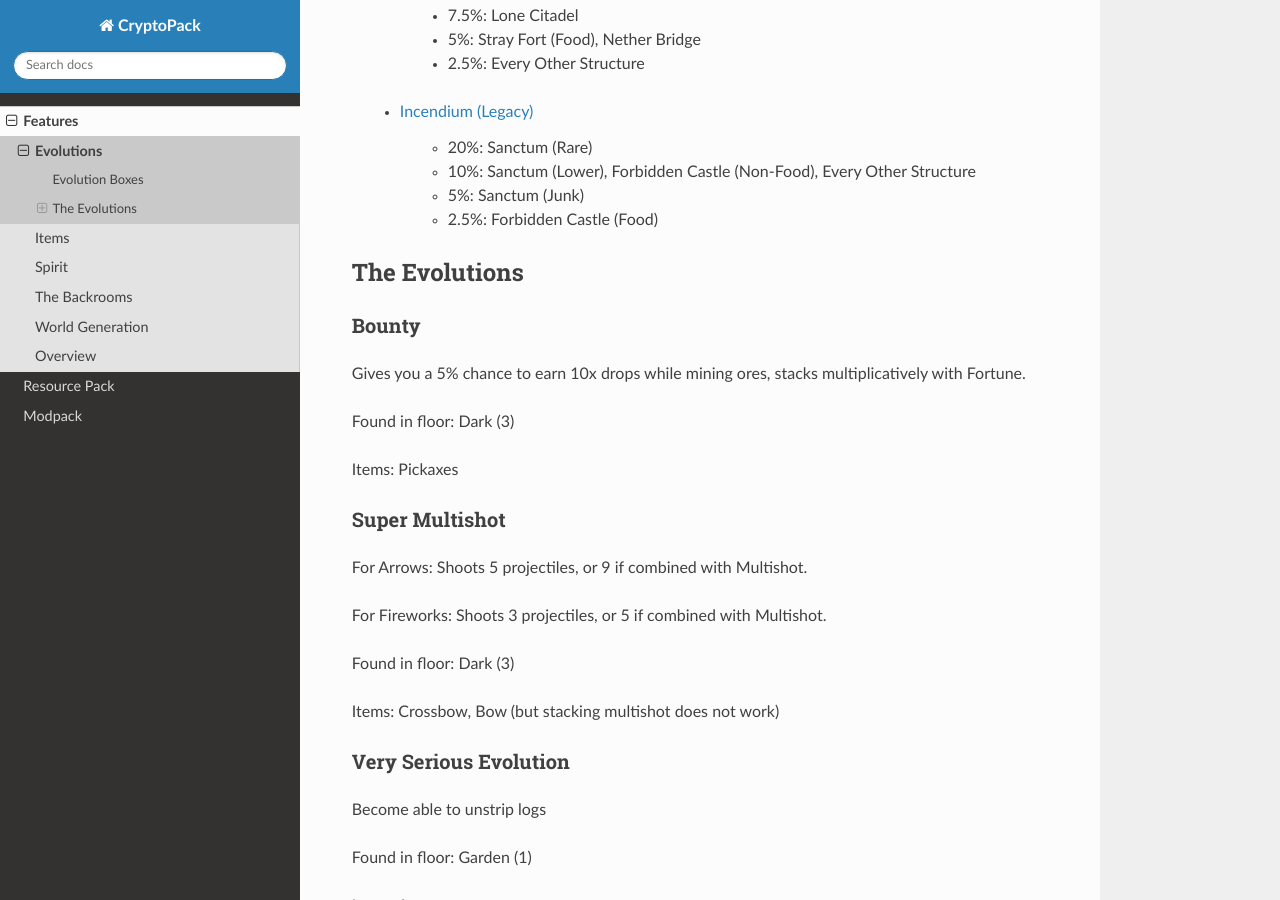
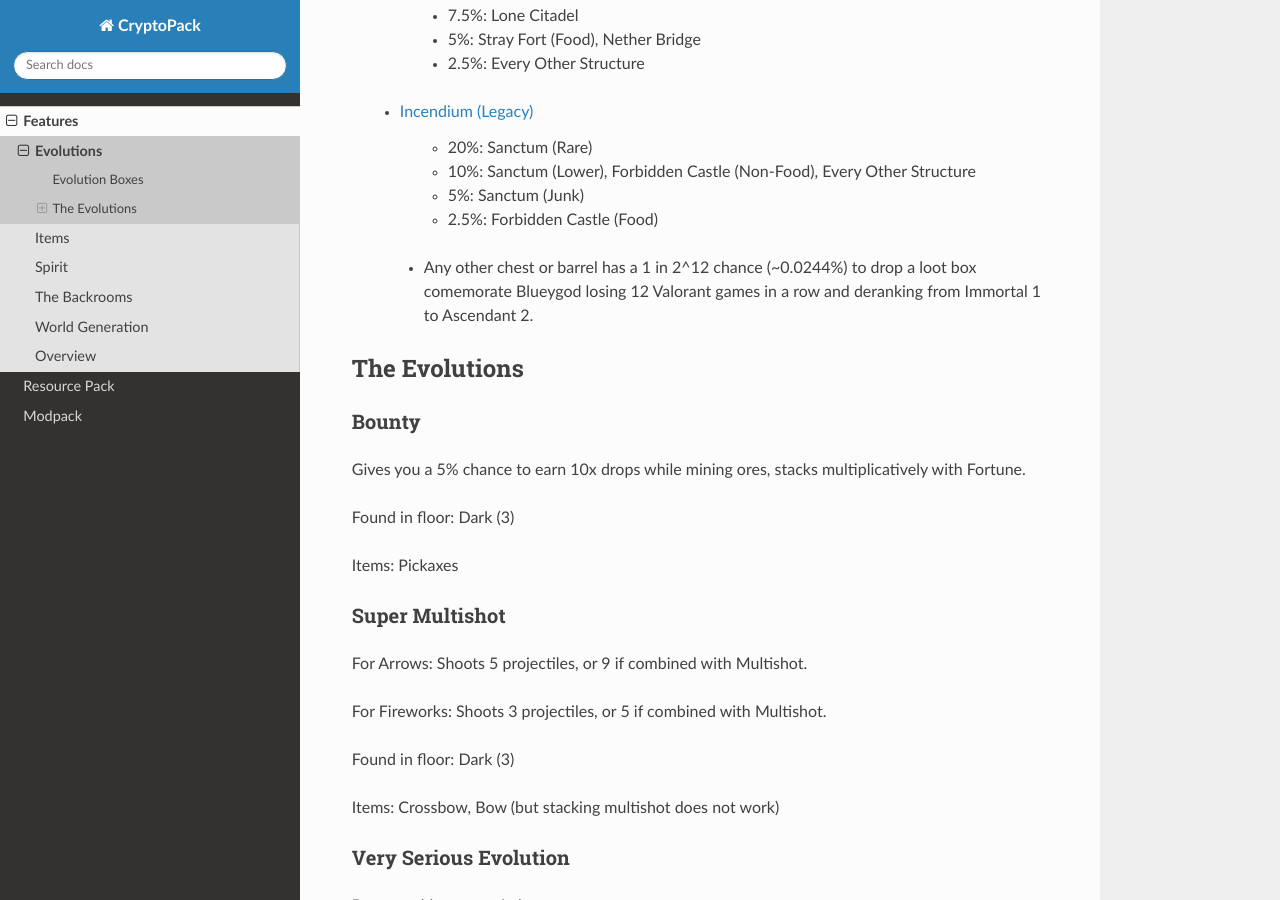
Before and after one commit to Shwabbaa/cryptopack-docs, a Sphinx documentation site: the page built from docs/source/features/evolutions.rst, in a window 1280 px wide and 900 px high, scrolled down 1160 px. Built offline with Sphinx 7.4.7 and the Read the Docs theme 3.1.0, drawn with Linux system fonts in a browser that asks for light colours; pages that are not in the unit, such as notebooks, are missing from menus.

Commit message:
Update evolutions.rst

```diff
--- a/docs/source/features/evolutions.rst
+++ b/docs/source/features/evolutions.rst
@@ -68,6 +68,8 @@
       * 5%: Sanctum (Junk)
 
       * 2.5%: Forbidden Castle (Food)
+
+   * Any other chest or barrel has a 1 in 2^12 chance (~0.0244%) to drop a loot box comemorate Blueygod losing 12 Valorant games in a row and deranking from Immortal 1 to Ascendant 2.
 
 The Evolutions
 -------------------
```
